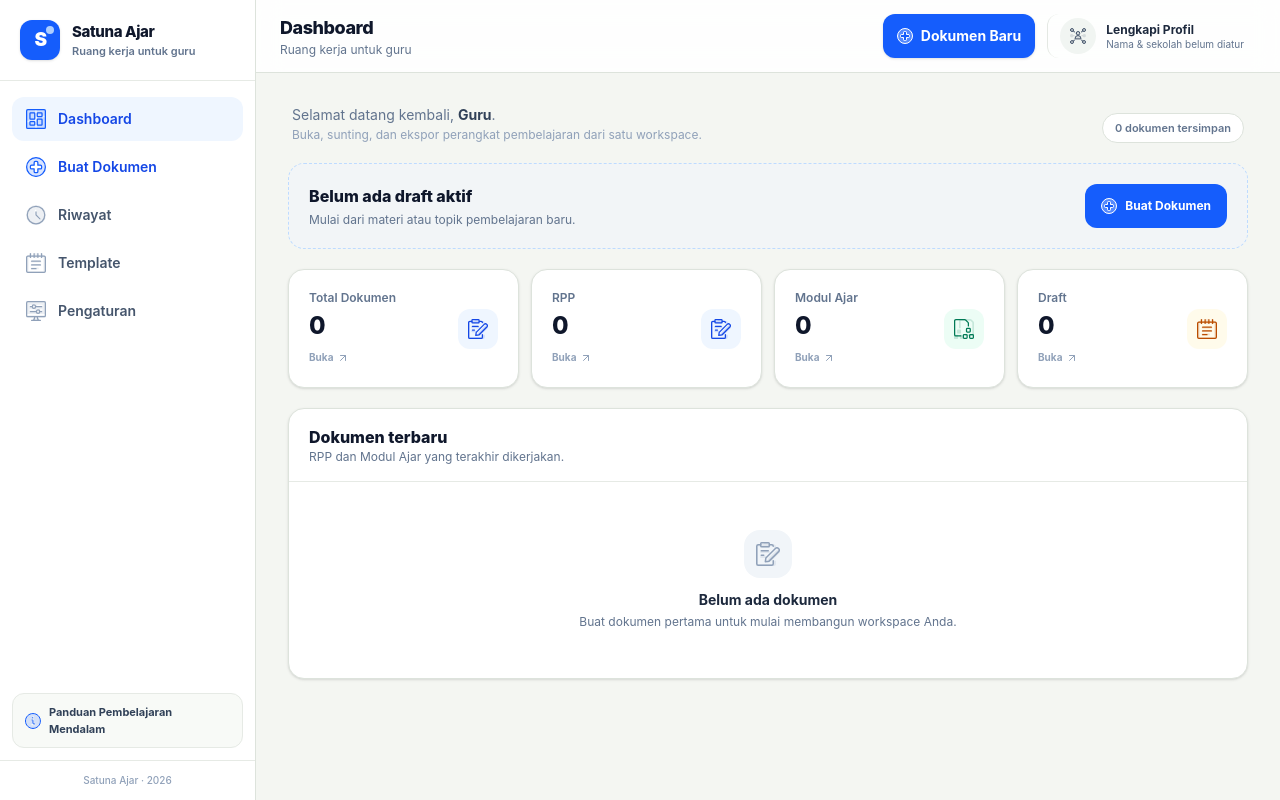
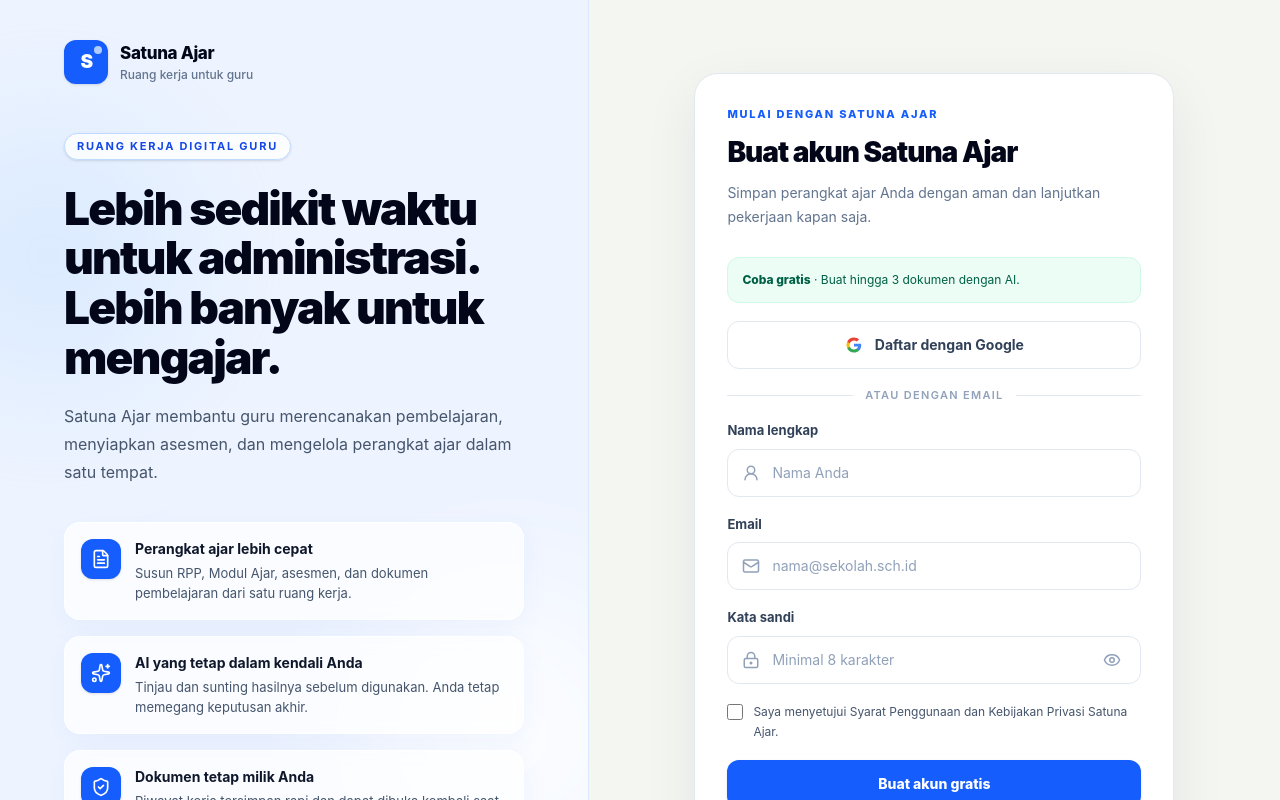
Before and after one commit to ferdilpu-sudo/Satuna-ajar, a Next.js app: page / in a window 1280 px wide. Shown: the top 800 px of the page. Built offline with nearby package versions, Linux system fonts and the light colour scheme.

Commit message:
improve login

```diff
--- a/app/(auth)/daftar/page.tsx
+++ /dev/null
@@ -1,22 +0,0 @@
-import type { Metadata } from 'next';
-import AuthShell from '@/components/auth/AuthShell';
-import RegisterForm from '@/components/auth/RegisterForm';
-import { BRAND } from '@/lib/brand';
-
-export const metadata: Metadata = {
-  title: `Daftar | ${BRAND.name}`,
-  description: `Buat akun ${BRAND.name} dan mulai menyiapkan perangkat pembelajaran dalam satu ruang kerja.`,
-};
-
-export default function RegisterPage() {
-  return (
-    <AuthShell
-      eyebrow="Mulai dengan Satuna Ajar"
-      title="Buat akun Satuna Ajar"
-      description="Simpan perangkat ajar Anda dengan aman dan lanjutkan pekerjaan kapan saja."
-      fitViewport
-    >
-      <RegisterForm />
-    </AuthShell>
-  );
-}
--- a/app/(auth)/login/page.tsx
+++ /dev/null
@@ -1,22 +0,0 @@
-import type { Metadata } from 'next';
-import AuthShell from '@/components/auth/AuthShell';
-import LoginForm from '@/components/auth/LoginForm';
-import { BRAND } from '@/lib/brand';
-
-export const metadata: Metadata = {
-  title: `Masuk | ${BRAND.name}`,
-  description: `Masuk ke ${BRAND.name} untuk melanjutkan pekerjaan mengajar Anda.`,
-};
-
-export default function LoginPage() {
-  return (
-    <AuthShell
-      eyebrow="Selamat datang kembali"
-      title="Masuk ke ruang kerja Anda"
-      description="Lanjutkan perangkat ajar, asesmen, dan dokumen pembelajaran yang sudah Anda siapkan."
-      compact
-    >
-      <LoginForm />
-    </AuthShell>
-  );
-}
--- a/app/(auth)/lupa-kata-sandi/page.tsx
+++ /dev/null
@@ -1,14 +0,0 @@
-import type { Metadata } from 'next';
-import AuthShell from '@/components/auth/AuthShell';
-import PasswordResetRequestForm from '@/components/auth/PasswordResetRequestForm';
-import { BRAND } from '@/lib/brand';
-
-export const metadata: Metadata = { title: `Lupa Kata Sandi | ${BRAND.name}` };
-
-export default function ForgotPasswordPage() {
-  return (
-    <AuthShell eyebrow="Pemulihan akun" title="Atur ulang kata sandi" description="Masukkan email akun. Kami akan mengirim tautan aman untuk membuat kata sandi baru.">
-      <PasswordResetRequestForm />
-    </AuthShell>
-  );
-}
--- a/app/(auth)/ubah-kata-sandi/page.tsx
+++ /dev/null
@@ -1,14 +0,0 @@
-import type { Metadata } from 'next';
-import AuthShell from '@/components/auth/AuthShell';
-import UpdatePasswordForm from '@/components/auth/UpdatePasswordForm';
-import { BRAND } from '@/lib/brand';
-
-export const metadata: Metadata = { title: `Ubah Kata Sandi | ${BRAND.name}` };
-
-export default function UpdatePasswordPage() {
-  return (
-    <AuthShell eyebrow="Keamanan akun" title="Buat kata sandi baru" description="Gunakan kata sandi yang berbeda dari kata sandi lama dan mudah Anda ingat.">
-      <UpdatePasswordForm />
-    </AuthShell>
-  );
-}
--- a/app/page.tsx
+++ b/app/page.tsx
@@ -1,253 +1,22 @@
-'use client';
+import type { Metadata } from 'next';
+import AuthShell from '@/components/auth/AuthShell';
+import RegisterForm from '@/components/auth/RegisterForm';
+import { BRAND } from '@/lib/brand';
 
-import React, { useState, useEffect } from 'react';
-import Sidebar from '@/components/Sidebar';
-import Header from '@/components/Header';
-import DashboardView from '@/components/DashboardView';
-import WizardForm from '@/components/WizardForm';
-import RPPDetailView from '@/components/RPPDetailView';
-import HistoryView from '@/components/HistoryView';
-import TemplateView from '@/components/TemplateView';
-import SettingsView from '@/components/SettingsView';
-import GenerationProgressModal from '@/components/GenerationProgressModal';
-import RPPEditorModal from '@/components/RPPEditorModal';
+export const metadata: Metadata = {
+  title: `Daftar | ${BRAND.name}`,
+  description: `Buat akun ${BRAND.name} dan mulai menyiapkan perangkat pembelajaran dalam satu ruang kerja.`,
+};
 
-import {
-  RPPData,
-  MaterialAnalysis,
-  SchoolIdentity,
-  LearningSettings,
-  SelectedDimension,
-  OutputConfig
-} from '@/types/rpp';
-import {
-  getSavedRPPs,
-  saveRPP,
-  deleteRPP,
-  duplicateRPP,
-  getUserSettings,
-  INITIAL_SAMPLE_RPPS,
-  DEFAULT_USER_SETTINGS,
-  UserSettings
-} from '@/lib/storage';
-
-export default function Home() {
-  const [currentTab, setCurrentTab] = useState<string>('dashboard');
-  const [isMobileSidebarOpen, setIsMobileSidebarOpen] = useState<boolean>(false);
-  const [rppList, setRppList] = useState<RPPData[]>(INITIAL_SAMPLE_RPPS);
-  const [userSettings, setUserSettings] = useState<UserSettings>(DEFAULT_USER_SETTINGS);
-  const [activeRPP, setActiveRPP] = useState<RPPData | null>(null);
-
-  // Preset template model if user clicks a template
-  const [presetTemplateModel, setPresetTemplateModel] = useState<string | undefined>(undefined);
-
-  // Generation Modal State
-  const [isGenerating, setIsGenerating] = useState<boolean>(false);
-  const [generationError, setGenerationError] = useState<string | null>(null);
-  const [isGenerationQuota, setIsGenerationQuota] = useState<boolean>(false);
-  const [generationErrorCode, setGenerationErrorCode] = useState<string | null>(null);
-  const [lastGenerationPayload, setLastGenerationPayload] = useState<any>(null);
-
-  // Editing Modal State
-  const [isEditingModalOpen, setIsEditingModalOpen] = useState<boolean>(false);
-  const [editingRPP, setEditingRPP] = useState<RPPData | null>(null);
-
-  useEffect(() => {
-    const timer = setTimeout(() => {
-      setRppList(getSavedRPPs());
-      setUserSettings(getUserSettings());
-    }, 0);
-    return () => clearTimeout(timer);
-  }, []);
-
-  const handleSaveRPP = (rpp: RPPData) => {
-    const updatedList = saveRPP(rpp);
-    setRppList(updatedList);
-  };
-
-  const handleDeleteRPP = (id: string) => {
-    if (confirm('Apakah Anda yakin ingin menghapus dokumen ini?')) {
-      const updatedList = deleteRPP(id);
-      setRppList(updatedList);
-      if (activeRPP?.id === id) {
-        setActiveRPP(null);
-        setCurrentTab('dashboard');
-      }
-    }
-  };
-
-  const handleDuplicateRPP = (id: string) => {
-    const updatedList = duplicateRPP(id);
-    setRppList(updatedList);
-  };
-
-  const handleViewRPP = (rpp: RPPData) => {
-    setActiveRPP(rpp);
-    setCurrentTab('detail');
-  };
-
-  const handleEditRPP = (rpp: RPPData) => {
-    setEditingRPP(rpp);
-    setIsEditingModalOpen(true);
-  };
-
-  const handleUseTemplate = (modelName: string) => {
-    setPresetTemplateModel(modelName);
-    setCurrentTab('create');
-  };
-
-  // Execute Generate RPP API Call
-  const handleGenerateSubmit = async (payload: {
-    materialAnalysis: MaterialAnalysis;
-    identity: SchoolIdentity;
-    settings: LearningSettings;
-    selectedDimensions: SelectedDimension[];
-    outputConfig: OutputConfig;
-    sourceFiles: string[];
-  }) => {
-    setIsGenerating(true);
-    setGenerationError(null);
-    setIsGenerationQuota(false);
-    setGenerationErrorCode(null);
-    setLastGenerationPayload(payload);
-
-    try {
-      const res = await fetch('/api/gemini/generate-rpp', {
-        method: 'POST',
-        headers: { 'Content-Type': 'application/json' },
-        body: JSON.stringify(payload),
-      });
-
-      const data = await res.json();
-
-      if (!res.ok) {
-        setGenerationErrorCode(typeof data.code === 'string' ? data.code : null);
-        setIsGenerationQuota(Boolean((data.isQuota || res.status === 429) && data.code !== 'TRIAL_EXHAUSTED'));
-        throw new Error(data.error || 'Gagal membuat perangkat pembelajaran. Silakan coba kembali.');
-      }
-
-      if (data.rppData) {
-        const generated: RPPData = data.rppData;
-        handleSaveRPP(generated);
-        setActiveRPP(generated);
-        setCurrentTab('detail');
-        setIsGenerating(false);
-      }
-    } catch (err: any) {
-      setGenerationError(err.message || 'Gagal membuat perangkat pembelajaran. Silakan coba kembali.');
-    }
-  };
-
+export default function RegisterPage() {
   return (
-    <div className="min-h-screen bg-[#F4F6F2] text-slate-700 flex antialiased font-sans">
-      {/* Sidebar Navigation */}
-      <Sidebar
-        currentTab={currentTab}
-        onTabChange={(tab) => {
-          setCurrentTab(tab);
-          if (tab === 'create') setPresetTemplateModel(undefined);
-        }}
-        isOpen={isMobileSidebarOpen}
-        onCloseMobile={() => setIsMobileSidebarOpen(false)}
-      />
-
-      {/* Main Content Area */}
-      <div className="flex-1 flex flex-col min-w-0">
-        <Header
-          currentTab={currentTab}
-          onOpenMobileSidebar={() => setIsMobileSidebarOpen(true)}
-          onNewRPPClick={() => {
-            setPresetTemplateModel(undefined);
-            setCurrentTab('create');
-          }}
-          onOpenSettings={() => setCurrentTab('settings')}
-          teacherName={userSettings.defaultTeacherName}
-          schoolName={userSettings.defaultSchoolName}
-        />
-
-        <main className="flex-1 p-4 sm:p-6 lg:p-8 max-w-[1500px] w-full mx-auto">
-          {currentTab === 'dashboard' && (
-            <DashboardView
-              rppList={rppList}
-              onNewRPPClick={() => {
-                setPresetTemplateModel(undefined);
-                setCurrentTab('create');
-              }}
-              onViewRPP={handleViewRPP}
-              onEditRPP={handleEditRPP}
-              onDuplicateRPP={handleDuplicateRPP}
-              onDeleteRPP={handleDeleteRPP}
-              teacherName={userSettings.defaultTeacherName}
-              onOpenHistory={() => setCurrentTab('history')}
-            />
-          )}
-
-          {currentTab === 'create' && (
-            <WizardForm
-              onGenerateSubmit={handleGenerateSubmit}
-              presetTemplateModel={presetTemplateModel}
-            />
-          )}
-
-          {currentTab === 'detail' && activeRPP && (
-            <RPPDetailView
-              rppData={activeRPP}
-              onBack={() => setCurrentTab('dashboard')}
-              onSave={handleSaveRPP}
-            />
-          )}
-
-          {currentTab === 'history' && (
-            <HistoryView
-              rppList={rppList}
-              onViewRPP={handleViewRPP}
-              onEditRPP={handleEditRPP}
-              onDuplicateRPP={handleDuplicateRPP}
-              onDeleteRPP={handleDeleteRPP}
-              onNewRPPClick={() => {
-                setPresetTemplateModel(undefined);
-                setCurrentTab('create');
-              }}
-            />
-          )}
-
-          {currentTab === 'template' && (
-            <TemplateView onUseTemplate={handleUseTemplate} />
-          )}
-
-          {currentTab === 'settings' && <SettingsView />}
-        </main>
-      </div>
-
-      {/* Generation Progress Modal */}
-      <GenerationProgressModal
-        isOpen={isGenerating}
-        error={generationError}
-        isQuota={isGenerationQuota}
-        errorCode={generationErrorCode}
-        onRetry={lastGenerationPayload ? () => handleGenerateSubmit(lastGenerationPayload) : undefined}
-        onClose={() => {
-          setIsGenerating(false);
-          setGenerationError(null);
-          setIsGenerationQuota(false);
-          setGenerationErrorCode(null);
-        }}
-      />
-
-      {/* RPP Editor Modal */}
-      {editingRPP && (
-        <RPPEditorModal
-          rpp={editingRPP}
-          isOpen={isEditingModalOpen}
-          onClose={() => setIsEditingModalOpen(false)}
-          onSaveRPP={(updated) => {
-            handleSaveRPP(updated);
-            if (activeRPP?.id === updated.id) {
-              setActiveRPP(updated);
-            }
-          }}
-        />
-      )}
-    </div>
+    <AuthShell
+      eyebrow="Mulai dengan Satuna Ajar"
+      title="Buat akun Satuna Ajar"
+      description="Simpan perangkat ajar Anda dengan aman dan lanjutkan pekerjaan kapan saja."
+      fitViewport
+    >
+      <RegisterForm />
+    </AuthShell>
   );
 }
```
